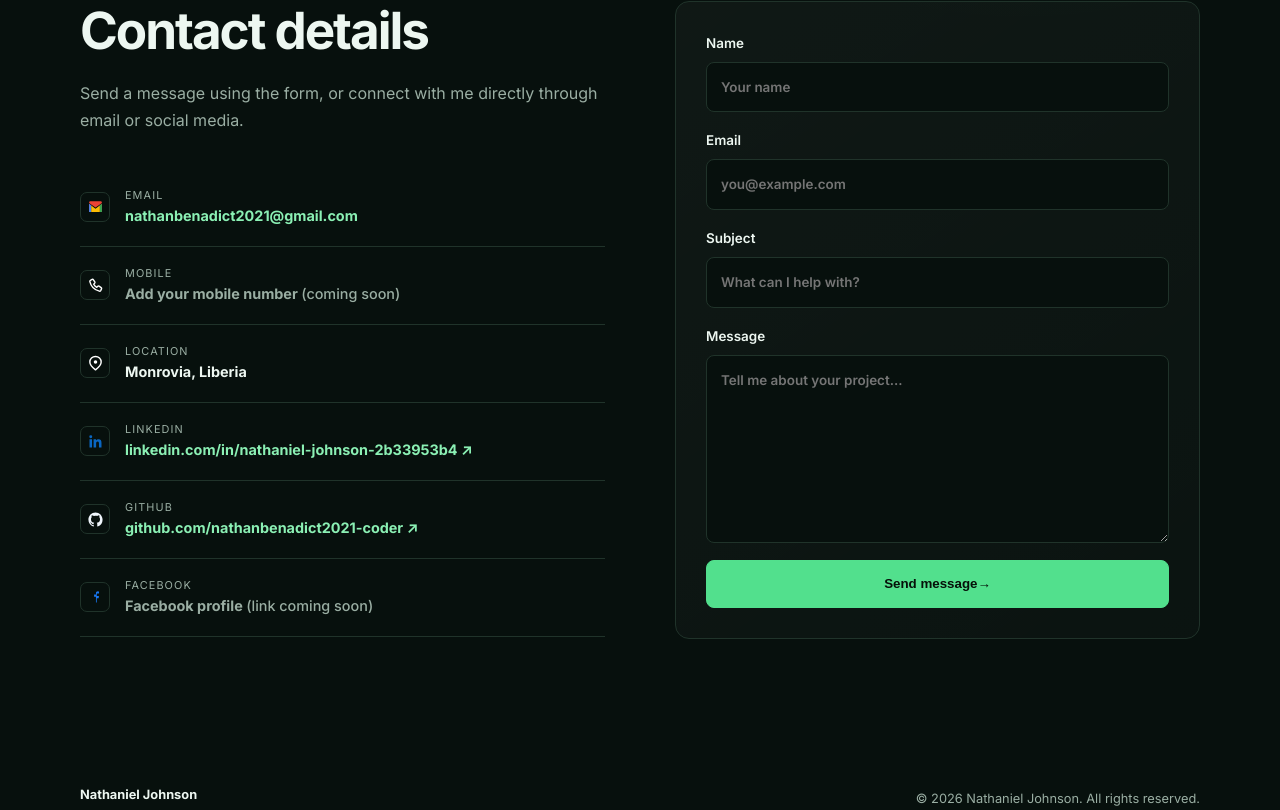
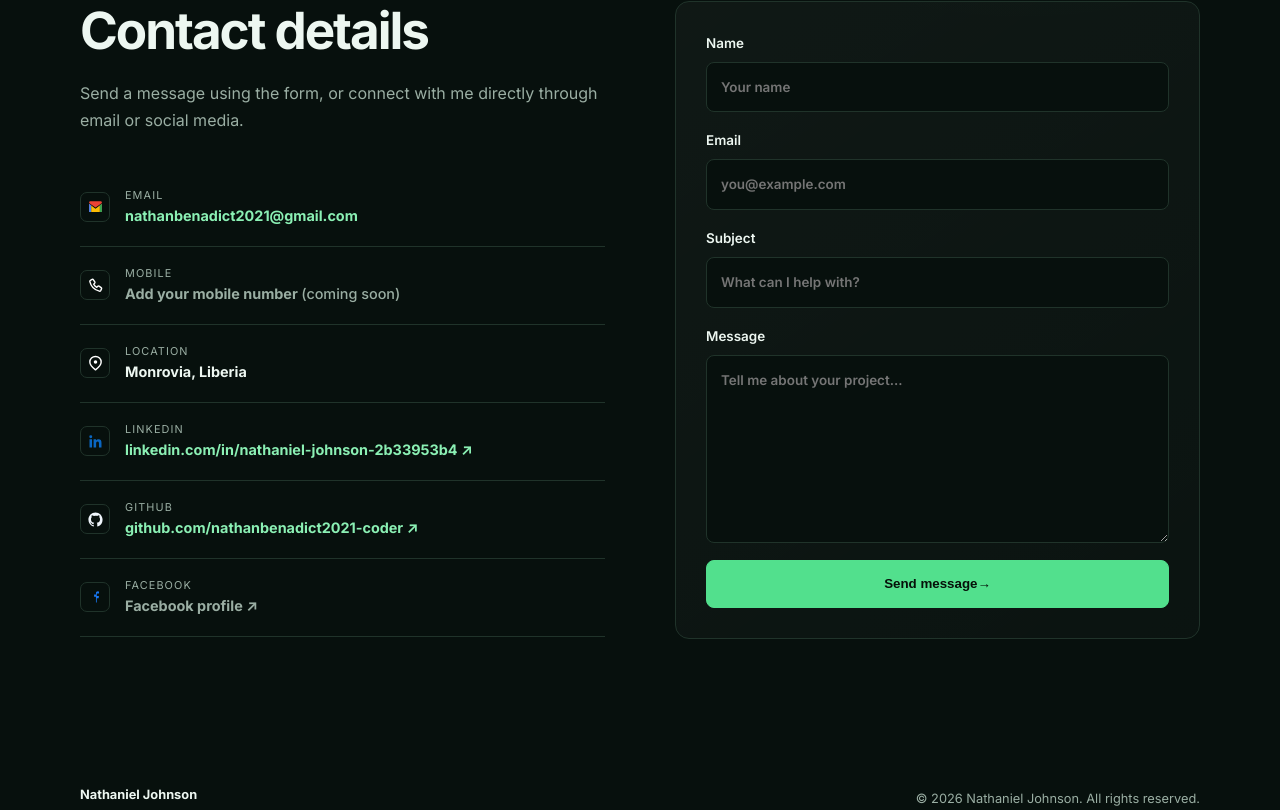
Before and after one commit to nathanbenadict2021-coder/nathaniel-portfolio, a Flask app: page /contact in a window 1280 px wide. Shown: the part 633-1443 px from the top of the page. Run offline with Flask 3, Linux system fonts and the light colour scheme.

Commit message:
Updated the Facebook profile link in the contact.html template to point to the actual Facebook profile URL instead of a placeholder.

```diff
--- a/templates/contact.html
+++ b/templates/contact.html
@@ -63,7 +63,7 @@
             <div>
                 <small>FACEBOOK</small>
                 <!-- Replace the # below with your Facebook profile URL when ready. -->
-                <a href="#" aria-label="Facebook profile link to be added">Facebook profile <span class="contact-link-note">(link coming soon)</span></a>
+                <a href="https://facebook.com/share/1C3Qz3Tgdd/" target="_blank" rel="noopener noreferrer" aria-label="Facebook profile link">Facebook profile <span aria-hidden="true">↗</span></a>
             </div>
         </div>
     </div>
```
